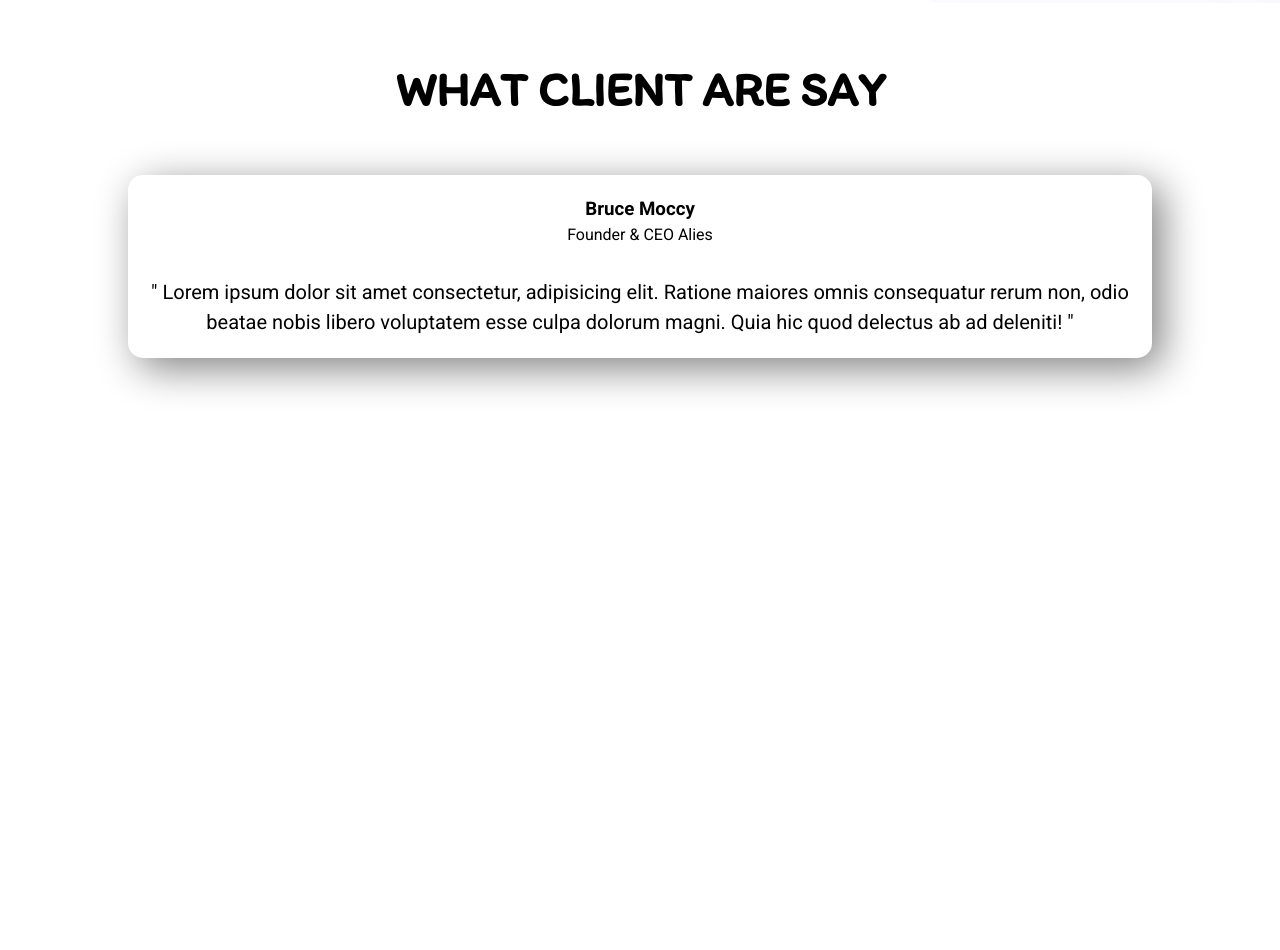
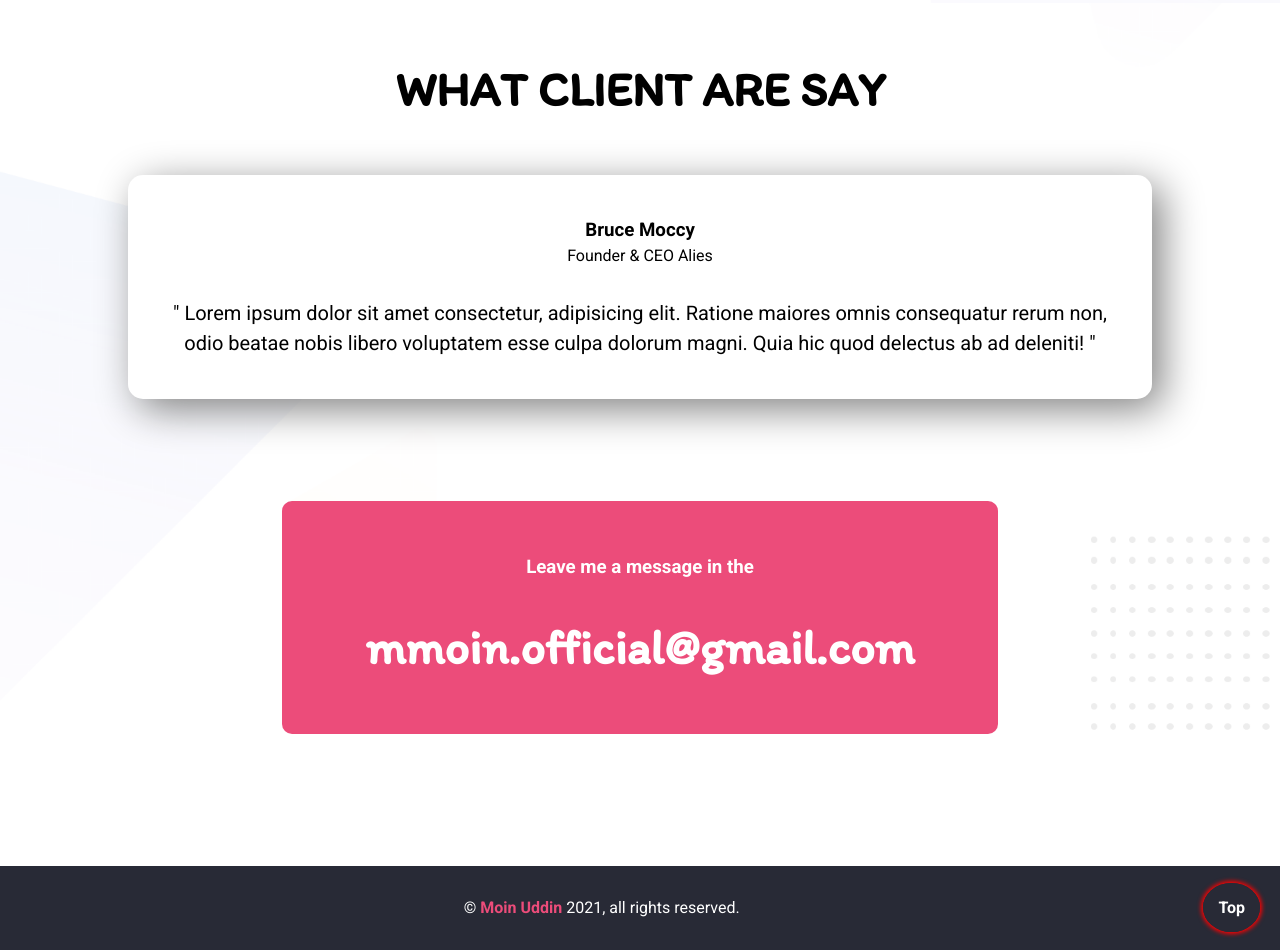
Before and after one commit to moinsoft/Personal-Website-Two, a plain HTML site: page index.html in a window 1280 px wide. Shown: the part 1781-2731 px from the top of the page. Before the commit the page ends 2239 px from the top, so only its background shows below. Drawn offline with Linux system fonts and the light colour scheme.

Commit message:
Contact and Footer Section Added

```diff
--- a/css/style.css
+++ b/css/style.css
@@ -150,7 +150,10 @@ Review Section
 ===================================== */
 
 #review__area{
-  padding-bottom: 100px;
+  padding-bottom: 30px;
+  background-image: url(../assets/bg/footer-bg.png);
+  background-size: cover;
+  background-repeat: no-repeat;
 }
 
 .review{
@@ -161,10 +164,66 @@ Review Section
   box-shadow: 10px 10px 40px gray;
   border-radius: 15px;
   background-color: white;
-  padding: 2%;
+  padding: 4%;
 }
 
 .single__review p{
   font-size: 20px;
   margin-top: 30px;
 }
+
+/* ==================================
+Contact Section
+===================================== */
+
+.contact{
+  background: #EC4C7A;
+  margin: 10% 15%;
+  padding: 5%;
+  border-radius: 10px;
+  text-align: center;
+  color: #ffffff;
+}
+
+.contact h1{
+  font-family: 'Itim', cursive;
+  font-weight: bold;
+  font-size: 3rem;
+  margin-top: 30px;
+}
+
+/* ==================================
+Footer Section
+===================================== */
+
+
+.footer__area{
+  background: #282A36;
+  color: #ffffff;
+  padding: 30px 0;
+  text-align: center;
+
+}
+
+.courtesy{
+  font-weight: bold;
+  text-decoration: none;
+  color: #EC4C7A;
+}
+
+
+.jump a {
+  padding: 15px;
+  background: #282A36;
+  text-decoration: none;
+  font-weight: bold;
+  color: #ffffff;
+  border-radius: 50%;
+  margin-right: 20px;
+  box-shadow: 0px 0px 4px 2px red;
+  transition: all .3s linear;
+}
+
+.jump a:hover{
+  color: red;
+}
--- a/index.html
+++ b/index.html
@@ -122,7 +122,7 @@
 
   <!-- Work Section End -->
 
-  <!-- Review Section Start -->
+  <!-- Review and Contact Section Start -->
   <section id="review__area">
 
     <div class="container">
@@ -147,10 +147,36 @@
 
       </div>
 
+      <div class="contact" id="contact__area">
+
+        <h3>Leave me a message in the</h3>
+
+        <h1>mmoin.official@gmail.com</h1>
+
+      </div>
+
     </div>
 
   </section>
-  <!-- Review Section End -->
+  <!-- Review and Contact Section End -->
+
+  <!-- Footer Section Start -->
+  <footer class="footer__area flex">
+
+    <div class="container">
+
+      <p> &copy; <a class="courtesy" target="_blank" href="https://www.facebook.com/mmoinuddin26">Moin Uddin</a>  2021, all rights reserved.</p>
+
+    </div>
+
+    <div class="jump">
+
+      <a href="#header__area">Top</a>
+
+    </div>
+
+  </footer>
+  <!-- Footer Section End -->
 
 </body>
 </html>
```
